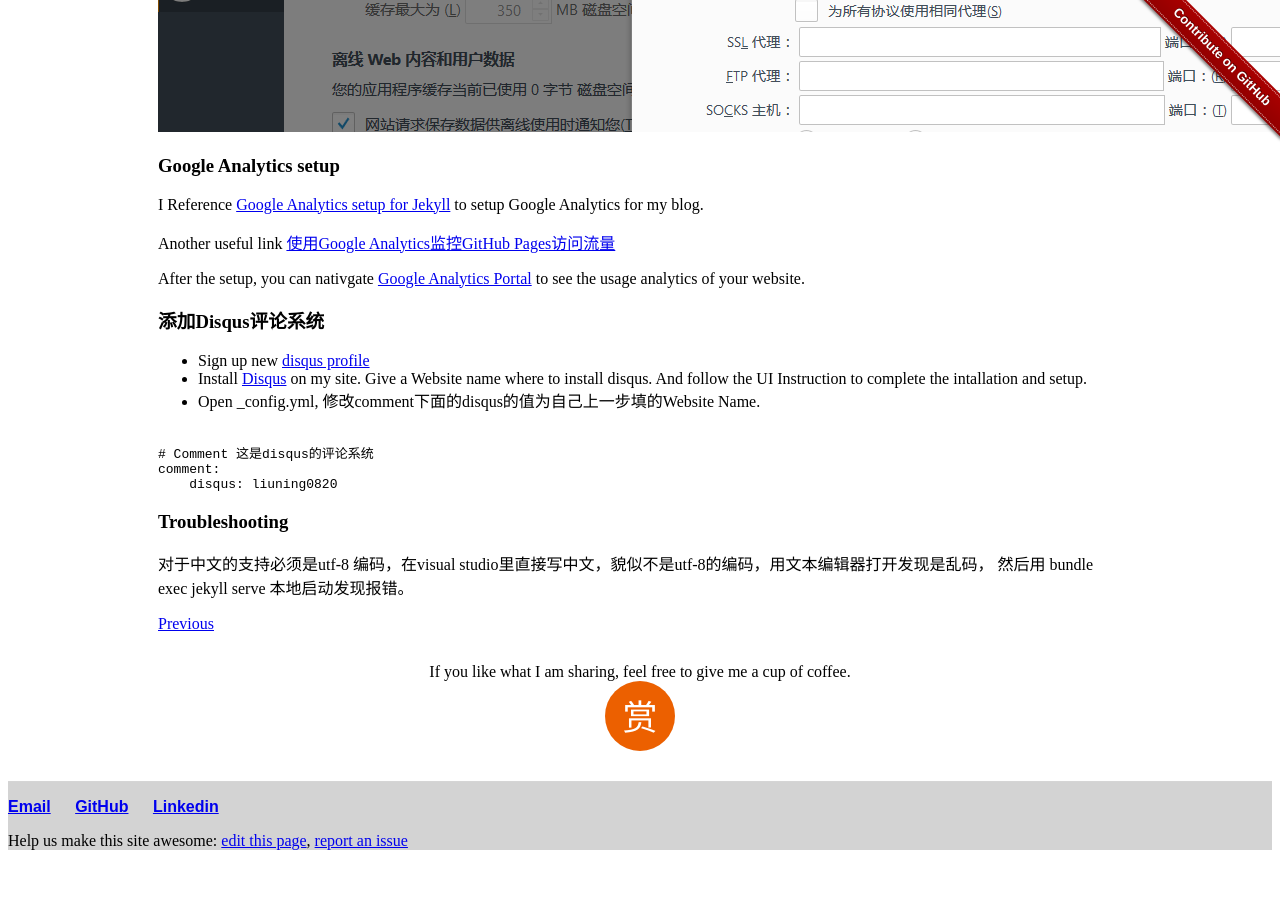
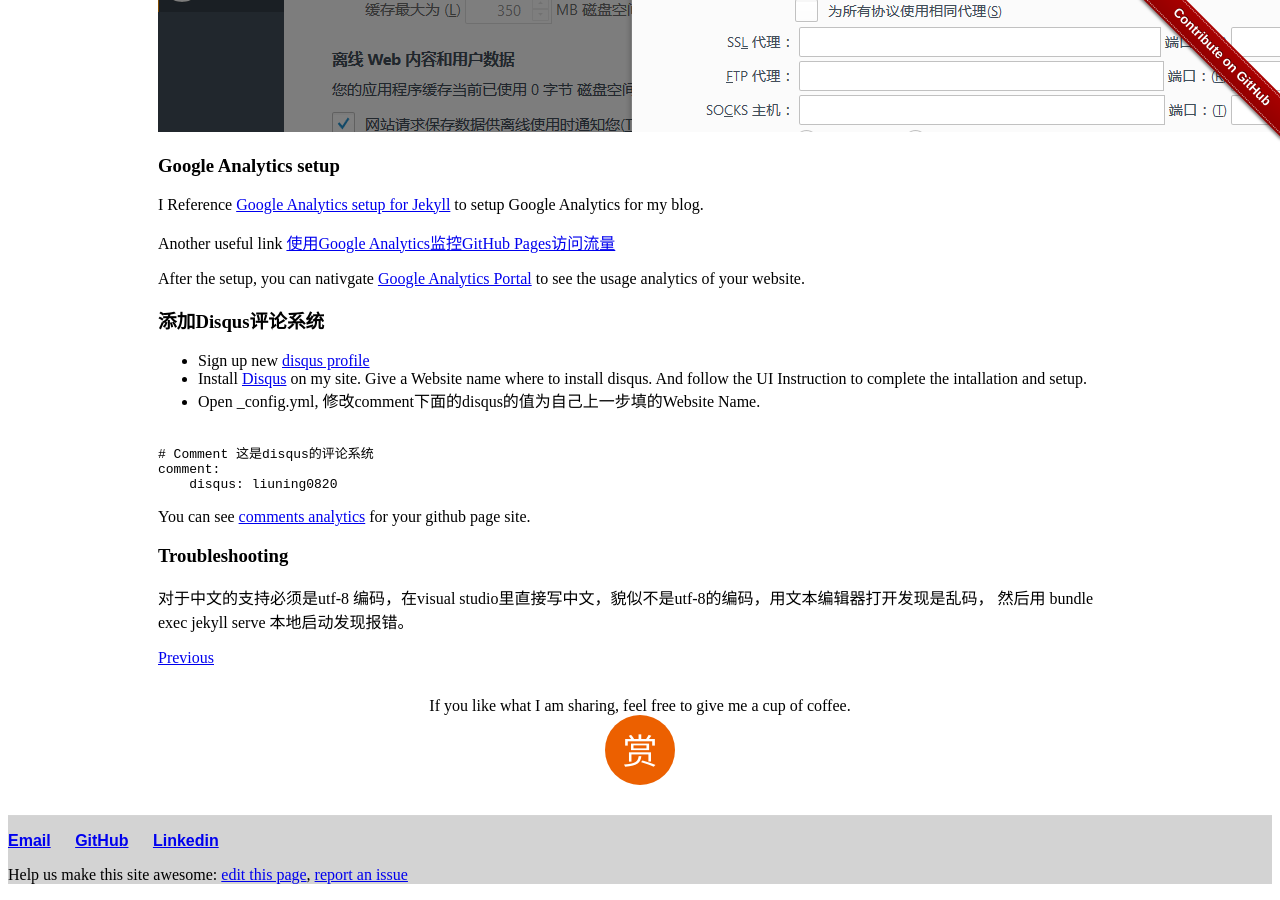
Before and after one commit to liuning0820/liuning0820.github.io, a Jekyll site: the page built from _posts/2017-07-07-github-pages-as-blog.md, in a window 1280 px wide and 900 px high, scrolled down 841 px. Built offline with Jekyll 4.4.1, drawn with Linux system fonts in a browser that asks for light colours; comment, search, counter and statistics services are not loaded; before the commit the page ends 1707 px from its top, so only the background shows below that.

Commit message:
update github page blog guide.

````diff
--- a/_posts/2017-07-07-github-pages-as-blog.md
+++ b/_posts/2017-07-07-github-pages-as-blog.md
@@ -50,6 +50,7 @@ comment:
     disqus: liuning0820
 ```
 
+You can see [comments analytics](https://liuning0820.disqus.com/admin/analytics/comments) for your github page site.
 
 ### Troubleshooting
 
````
